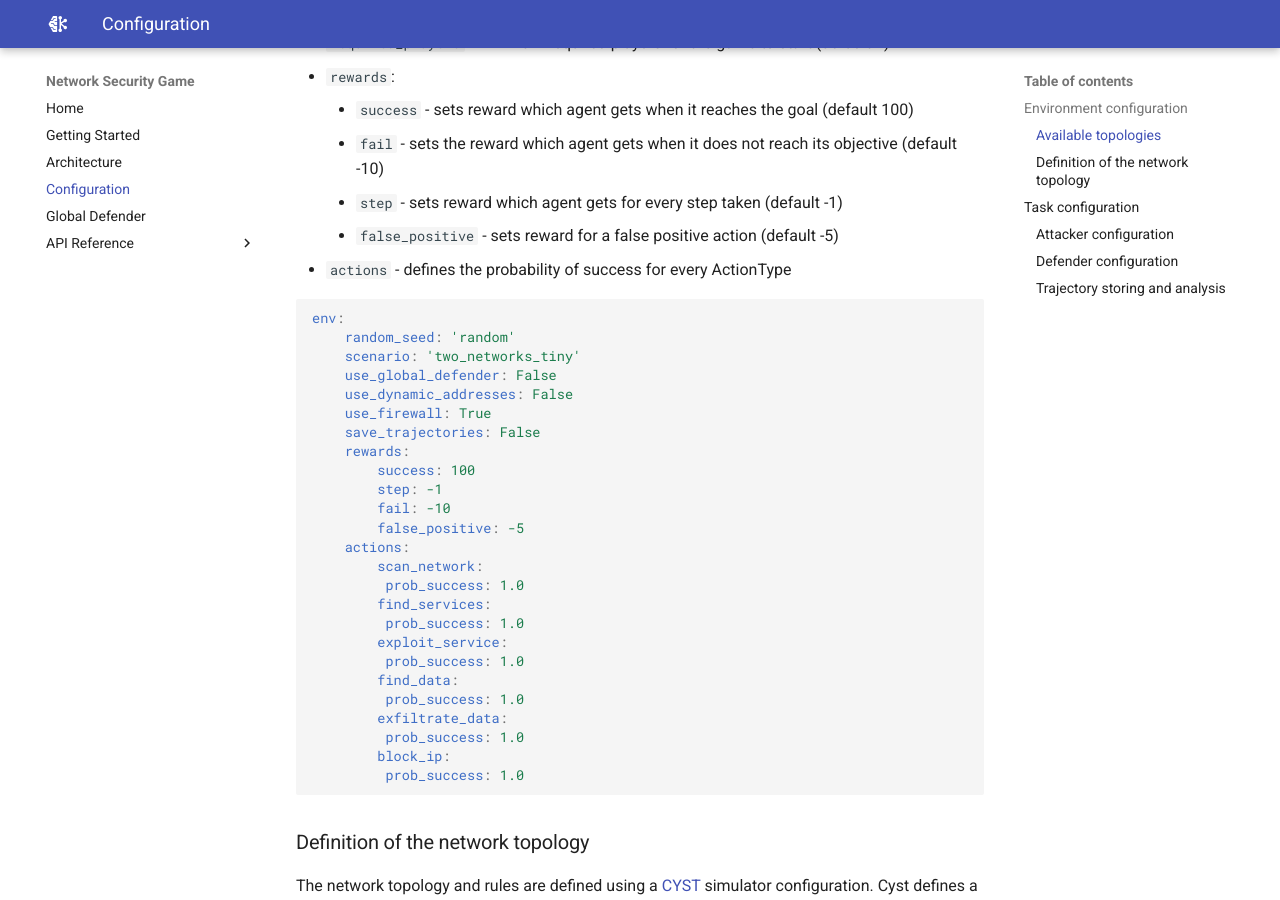
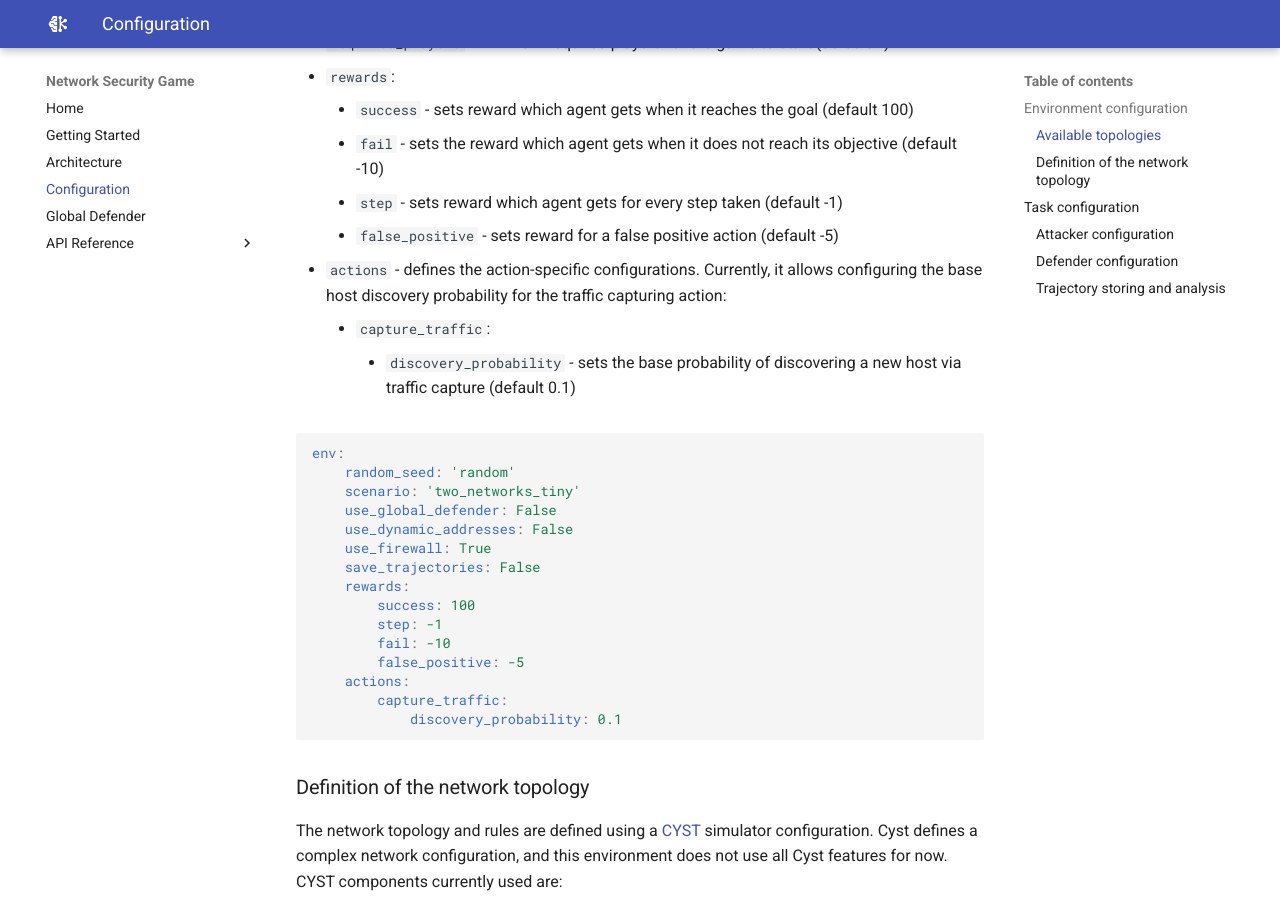
Before and after one commit to stratosphereips/NetSecGame, an MkDocs documentation site: the page built from docs/configuration.md, in a window 1280 px wide and 900 px high, scrolled down 2380 px. Built offline with MkDocs 1.6.1 and Material for MkDocs 9.7.7, drawn with Linux system fonts in a browser that asks for light colours.

Commit message:
Update docs

````diff
--- a/docs/configuration.md
+++ b/docs/configuration.md
@@ -70,7 +70,9 @@ In summary, the topology change (IP randomization) can't change without allowing
     - `fail` - sets the reward which agent gets when it does not reach its objective (default -10)
     - `step` - sets reward which agent gets for every step taken (default -1)
     - `false_positive` - sets reward for a false positive action (default -5)
-- `actions` - defines the probability of success for every ActionType
+- `actions` - defines the action-specific configurations. Currently, it allows configuring the base host discovery probability for the traffic capturing action:
+    - `capture_traffic`:
+        - `discovery_probability` - sets the base probability of discovering a new host via traffic capture (default 0.1)
 
 ```YAML
 env:
@@ -86,18 +88,8 @@ env:
         fail: -10
         false_positive: -5
     actions:
-        scan_network:
-         prob_success: 1.0
-        find_services:
-         prob_success: 1.0
-        exploit_service:
-         prob_success: 1.0
-        find_data:
-         prob_success: 1.0
-        exfiltrate_data:
-         prob_success: 1.0
-        block_ip:
-         prob_success: 1.0
+        capture_traffic:
+            discovery_probability: 0.1
 ```
 ### Definition of the network topology
 The network topology and rules are defined using a [CYST](https://pypi.org/project/cyst/) simulator configuration. Cyst defines a complex network configuration, and this environment does not use all Cyst features for now. CYST components currently used are:
````
Also changed, not shown: docs/architecture.md (+6 -1 lines).
